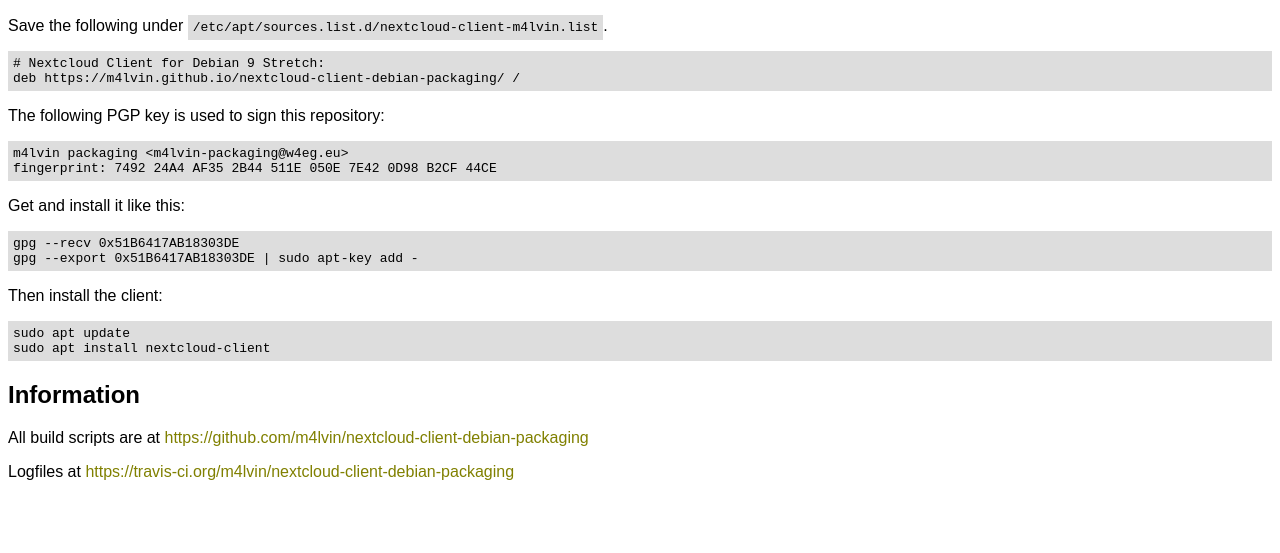
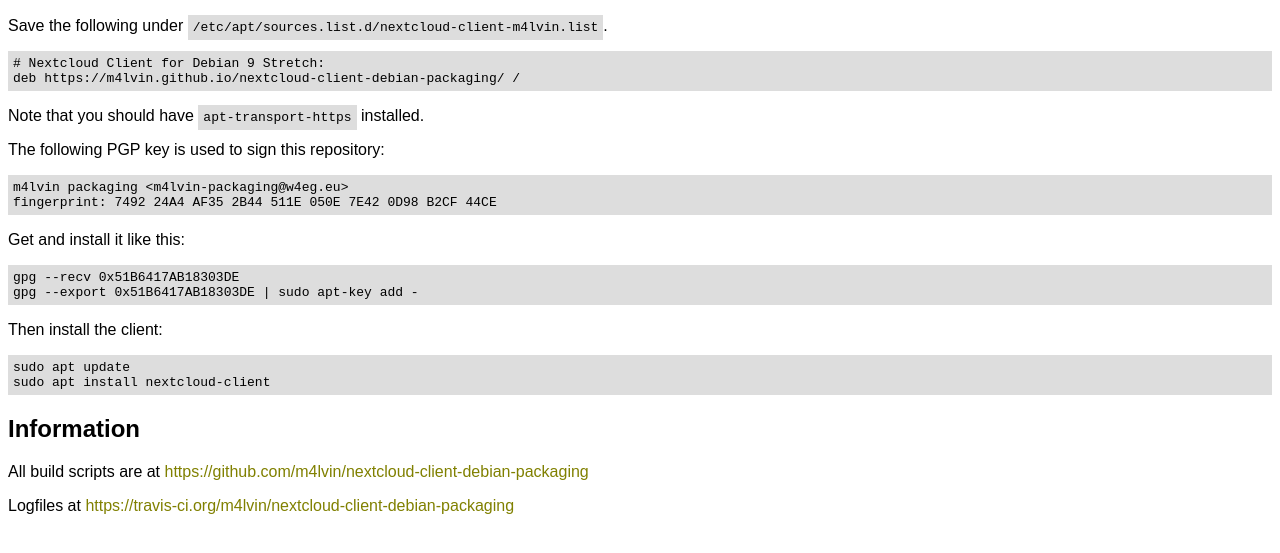
Before and after one commit to m4lvin/nextcloud-client-debian-packaging, a plain HTML site: page upload/index.html in a window 1280 px wide. Shown: the part 111-664 px from the top of the page. Drawn offline with Linux system fonts and the light colour scheme.

Commit message:
update to 2.5.0

```diff
--- a/upload/index.html
+++ b/upload/index.html
@@ -18,6 +18,7 @@ a:hover { text-decoration:underline; }
 # Nextcloud Client for Debian 9 Stretch:
 deb https://m4lvin.github.io/nextcloud-client-debian-packaging/ /
 </pre>
+<p>Note that you should have <code>apt-transport-https</code> installed.</p>
 <p>The following PGP key is used to sign this repository:</p>
 <pre>
 m4lvin packaging &lt;m4lvin-packaging@w4eg.eu&gt;
```
Also changed, not shown: 2 other files.
